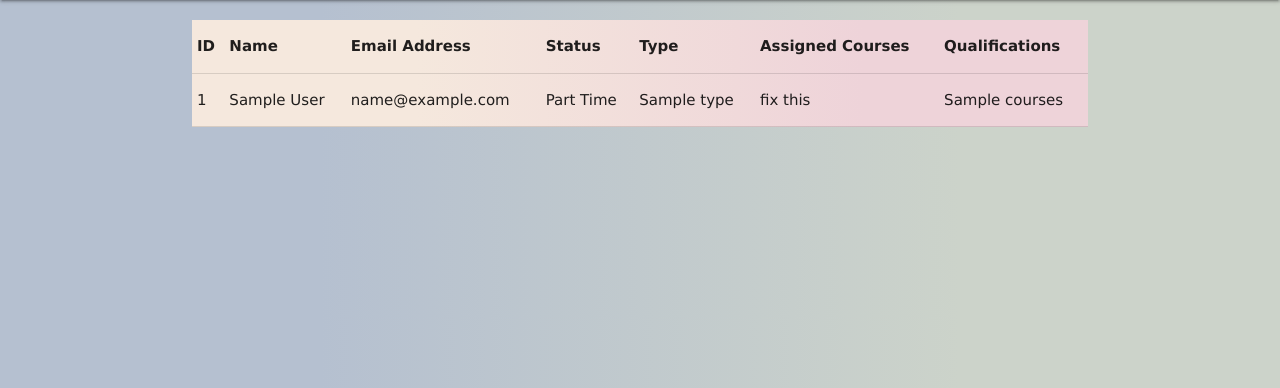
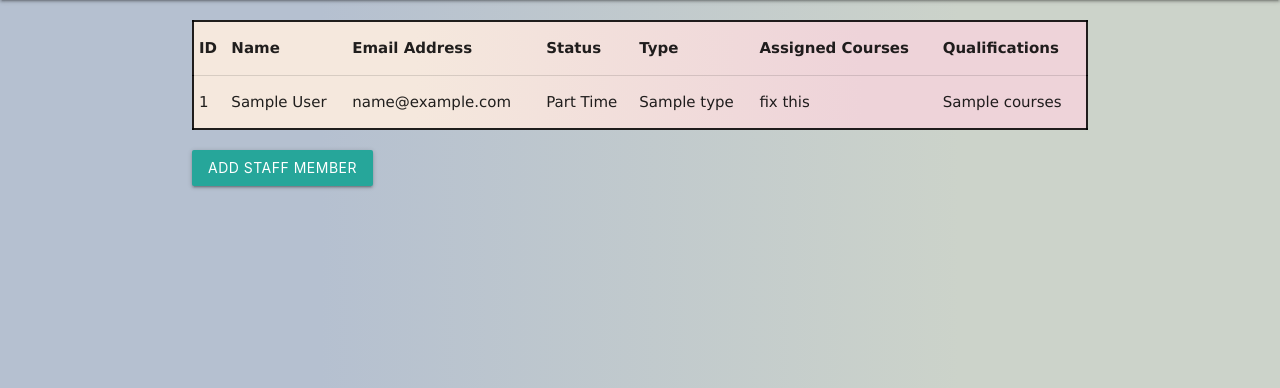
Before and after one commit to Staff-Allocations/Staff-Allocations, a Python web app: template App/templates/viewStaff.html in a window 1280 px wide. Shown: the part 64-452 px from the top of the page. Run offline with Jinja, Linux system fonts and the light colour scheme; the template is opened without the code that fills it: most values are stand-ins (such as "Sample title", 1, 10 or a date in 2020).

Commit message:
Update viewStaff.html

```diff
--- a/App/templates/viewStaff.html
+++ b/App/templates/viewStaff.html
@@ -4,6 +4,21 @@
 {{ super() }}
 
 {% block content %}
+    <script src="https://ajax.googleapis.com/ajax/libs/jquery/3.7.1/jquery.min.js"></script>
+
+    <style>
+        tr[data-href]{cursor:pointer;}
+        tr:hover {background-color: #D6EEEE;}
+
+        table {
+          width: 100%;
+          border: 2px solid;
+        }
+        .inlineTable {
+                display: inline-block;
+            }
+    </style>
+
     <table style="width:100%">
         <tr>
             <th>ID</th>
@@ -15,7 +30,7 @@
             <th>Qualifications</th>
         </tr>
         {% for staff in staff %}
-        <tr>
+        <tr data-href="/update_staff/{{staff.id}}">
             <td>{{staff.id}}</td>
             <td>{{staff.firstName}} {{staff.lastName}}</td>
             <td>{{staff.email}}</td>
@@ -28,4 +43,19 @@
 
     </table>
 
+    <div class="row">
+        <div class="col-lg-4 offset-lg-8" style="padding-top: 20px;">
+            <form method="POST" action="/addStaffDetails">
+                <button class="btn waves-effect waves-light" type="submit" name="action">Add Staff Member</button>
+            </form>
+        </div>
+    </div>
+
+    <script>
+        $(document).ready(function (){  //uses javascript to add a click event to rows in the table: it is used to select a row and then display details on it
+          $(document.body).on("click", "tr[data-href]", function(){
+            window.location.href = this.dataset.href;
+          });
+        });
+      </script>
 {% endblock %}
```
